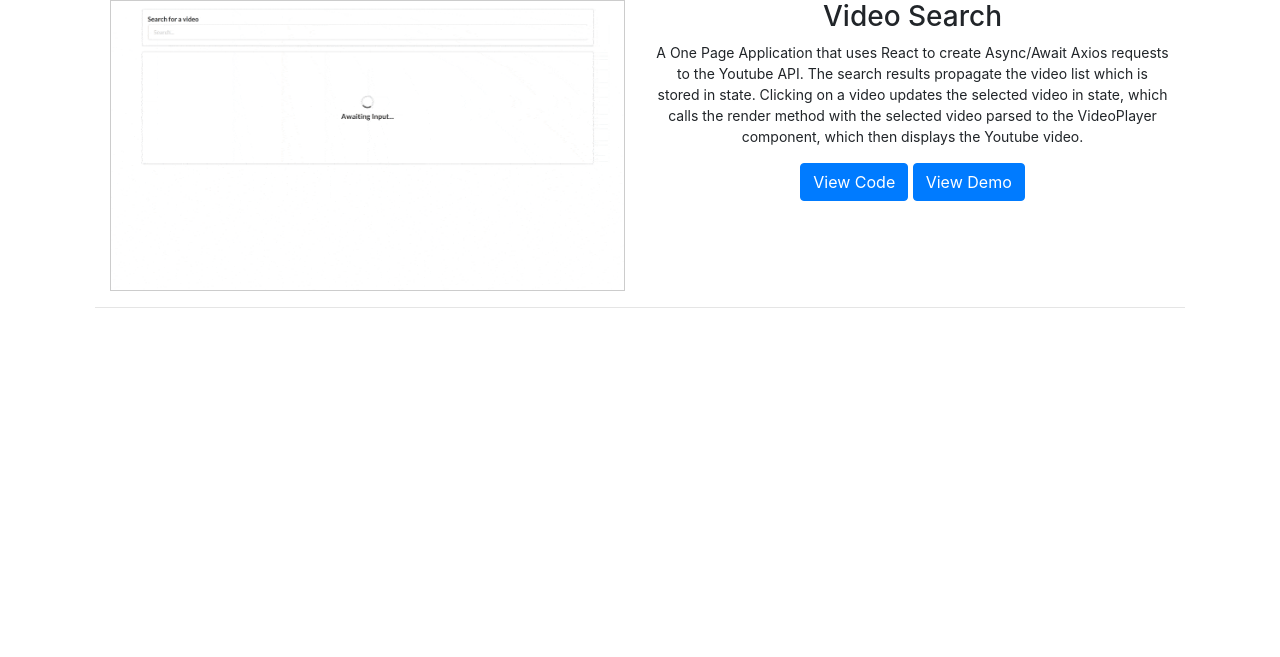
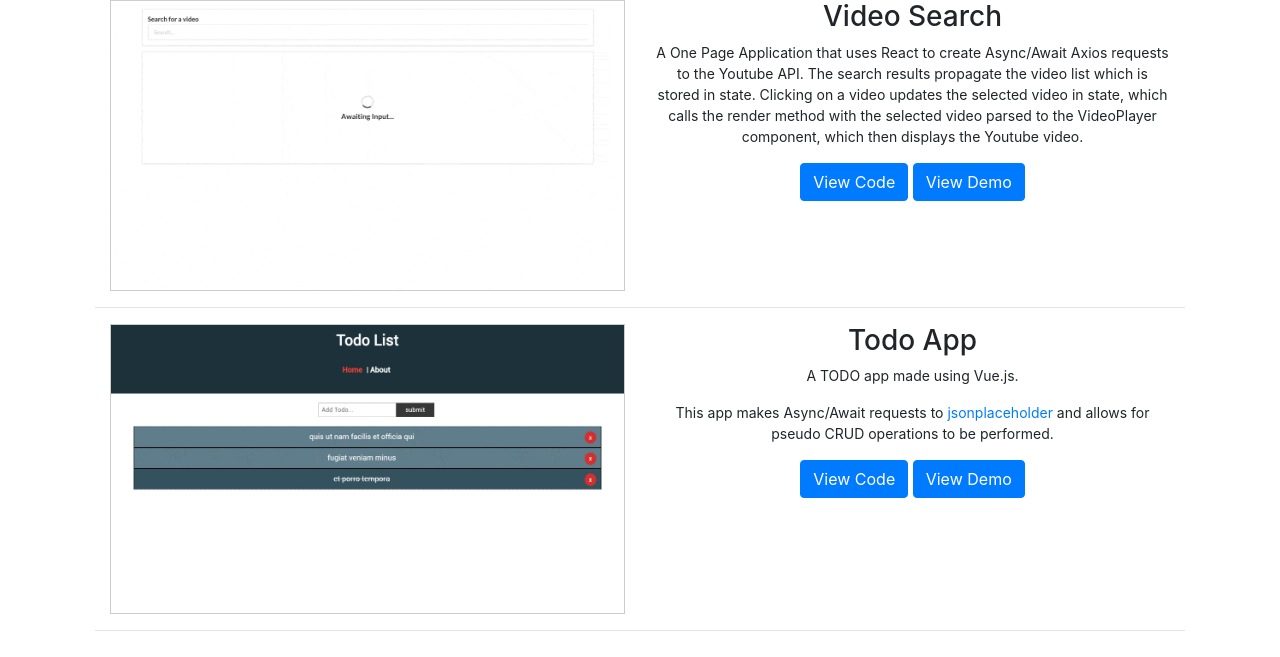
Before and after one commit to ThermoDev/Portfolio, a Flask app: page /projects in a window 1280 px wide. Shown: the part 171-828 px from the top of the page. Before the commit the page ends 479 px from the top, so only its background shows below. Run offline with Flask 2, Linux system fonts and the light colour scheme; some libraries are stand-ins or nearby versions.

Commit message:
Adding TODO App in Projects

```diff
--- a/templates/projects.html
+++ b/templates/projects.html
@@ -7,7 +7,8 @@
     <div class="row middle-text">
         <div class="bd-example col-sm">
             <a href="https://thermodev.github.io/video-search/" target="_blank">
-                <img src="{{ url_for('static', filename='public/images/projects/video-search/project-min.gif') }}" class="img-fluid" href="/" />
+                <img src="{{ url_for('static', filename='public/images/projects/video-search/project.gif') }}"
+                    class="img-fluid" href="/" />
             </a>
         </div>
         <div class="col-sm">
@@ -29,6 +30,33 @@
 
     <hr />
 
+    <div class="row middle-text">
+        <div class="bd-example col-sm">
+            <a href="https://sleepy-mcnulty-3e1e6f.netlify.app/#/" target="_blank">
+                <img src="{{ url_for('static', filename='public/images/projects/vue-todo/project.gif') }}"
+                    class="img-fluid" href="/" />
+            </a>
+        </div>
+        <div class="col-sm">
+            <h3>Todo App</h3>
+            <p>
+                A TODO app made using Vue.js.
+            </p>
+            <p>
+                This app makes Async/Await requests to <a href="https://jsonplaceholder.typicode.com/">jsonplaceholder</a>
+                and allows for pseudo CRUD operations to be performed.
+            </p>
+            <a href="https://github.com/ThermoDev/vue-todo" class="btn btn-primary" target="_blank">
+                View Code
+            </a>
+            <a href="https://sleepy-mcnulty-3e1e6f.netlify.app/#/" class="btn btn-primary" target="_blank">
+                View Demo
+            </a>
+        </div>
+    </div>
+
+    <hr />
+
 </div>
 
 {% endblock content %}
```
Also changed, not shown: static/public/images/projects/video-search/project.gif, static/public/images/projects/vue-todo/pic1.png (added), static/public/images/projects/vue-todo/pic2.png (added), static/public/images/projects/vue-todo/project.gif (added).
